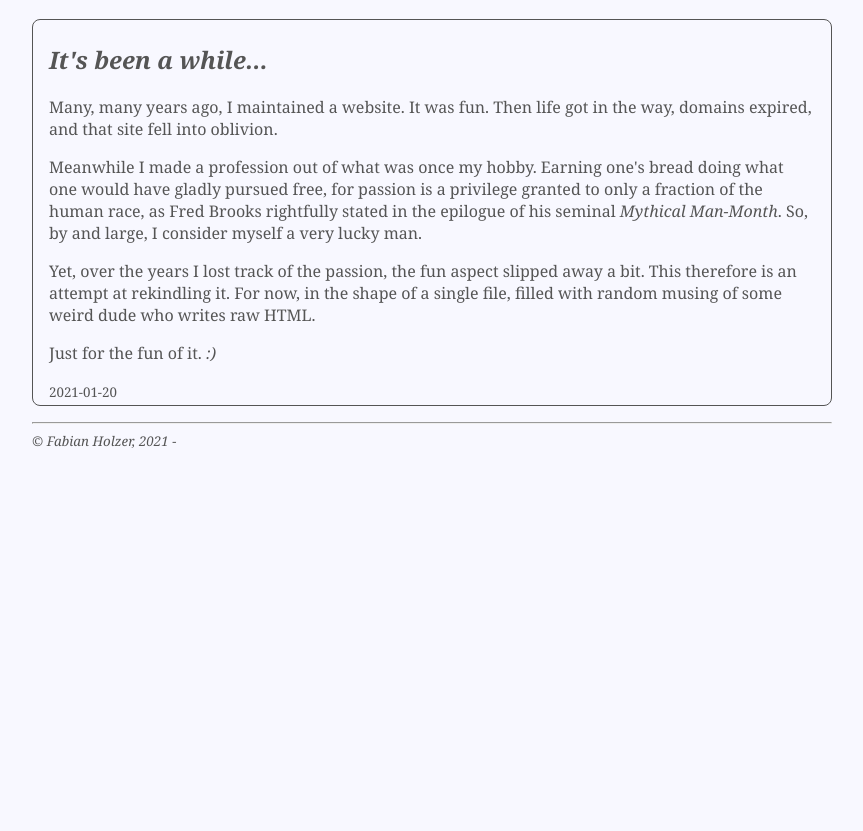
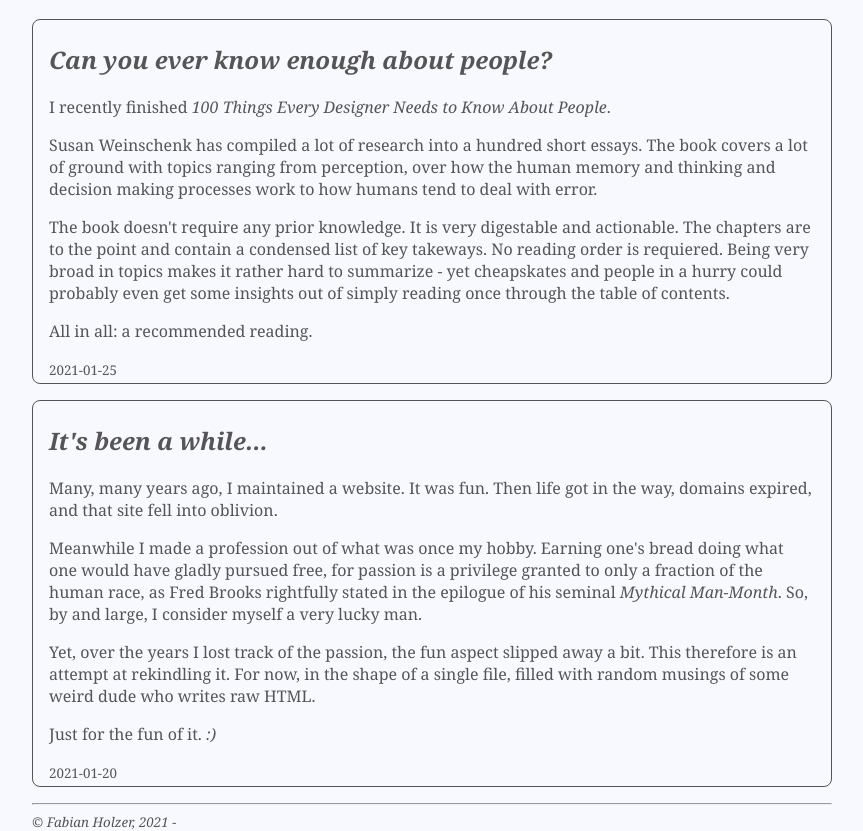
Before and after one commit to fnh/fnh.github.io, a plain HTML site: page index.html in a window 1280 px wide. Shown: the part 67-898 px from the top of the page, without its empty margins (208-1071 px from the left). Before the commit the page ends 800 px from the top, so only its background shows below. Drawn offline with Linux system fonts and the light colour scheme.

Commit message:
Add article

```diff
--- a/index.html
+++ b/index.html
@@ -1,6 +1,6 @@
 <!DOCTYPE html>
 <html>
-<title>Fabian Holzer</title>
+<title>Fabians notes</title>
 <head>
     <style>
         body {
@@ -52,6 +52,33 @@
 <main>
 
 <article>
+<h1>Can you ever know enough about people?</h1>
+
+<p>
+I recently finished <i>100 Things Every Designer Needs to Know About People</i>.
+</p>
+
+<p>
+Susan Weinschenk has compiled a lot of research into a hundred short essays.
+The book covers a lot of ground with topics ranging from perception, over
+how the human memory and thinking and decision making processes work to how
+humans tend to deal with error.
+</p>
+
+<p>
+The book doesn't require any prior knowledge. It is very digestable and actionable.
+The chapters are to the point and contain a condensed list of key takeways.
+No reading order is requiered. Being very broad in topics makes it rather hard to summarize -
+yet cheapskates and people in a hurry could probably even get some insights
+out of simply reading once through the table of contents.
+</p>
+
+<p>All in all: a recommended reading.</p>
+
+<small>2021-01-25</small>
+</article>
+
+<article>
 <h1>It's been a while...</h1>
 
 <p>
@@ -70,8 +97,9 @@ So, by and large, I consider myself a very lucky man.
 <p>
 Yet, over the years I lost track of the passion, the fun aspect slipped away a bit.
 This therefore is an attempt at rekindling it. For now, in the shape of a single
-file, filled with random musing of some weird dude who writes raw HTML.
+file, filled with random musings of some weird dude who writes raw HTML.
 </p>
+
 <p>Just for the fun of it. <i>:)</i></p>
 
 <small>2021-01-20</small>
```
